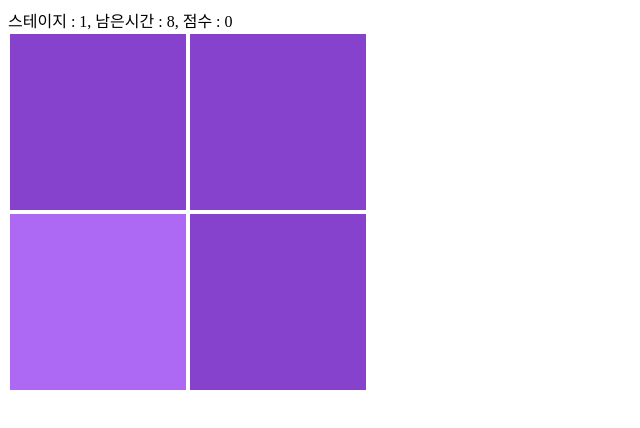
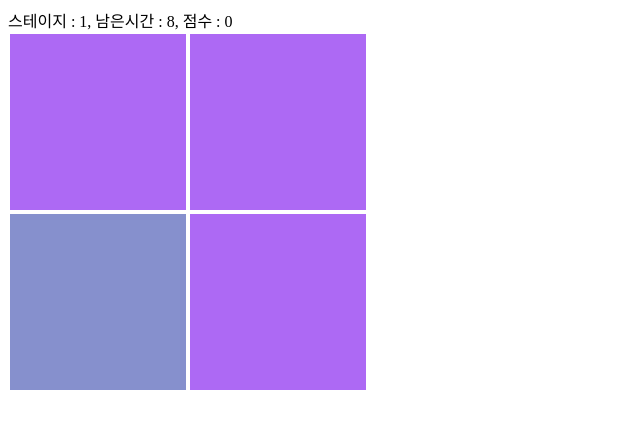
Before and after one commit to kang-jiin/numble-color-game, a React (Create React App) app: page / in a window 1280 px wide. Shown: the top 428 px of the page, without its empty margins (0-640 px from the left). Built offline with nearby package versions, Linux system fonts and the light colour scheme.

Commit message:
정답블럭 색 rgb 분리

```diff
--- a/src/components/Board.tsx
+++ b/src/components/Board.tsx
@@ -31,8 +31,11 @@ function Board({ stage, onClickAnswer, onClickBase }: BoardProps) {
         let randomR = Math.floor(Math.random() * 256);
         let randomG = Math.floor(Math.random() * 256);
         let randomB = Math.floor(Math.random() * 256);
-        setAnswerColor(`rgb(${randomR}, ${randomG}, ${randomB})`);
-        setBaseColor(`rgb(${randomR-(40-stage)}, ${randomG-(40-stage)}, ${randomB-(40-stage)})`);
+        let answerR = randomR < 128 ? randomR + (40 - stage) : randomR - (40 - stage);
+        let answerG = randomG < 128 ? randomG + (40 - stage) : randomG - (40 - stage);
+        let answerB = randomB < 128 ? randomB + (40 - stage) : randomB - (40 - stage);
+        setBaseColor(`rgb(${randomR}, ${randomG}, ${randomB})`);
+        setAnswerColor(`rgb(${answerR}, ${answerG}, ${answerB})`);
     }, [stage, blockTotalCount]);
 
     return (
```
